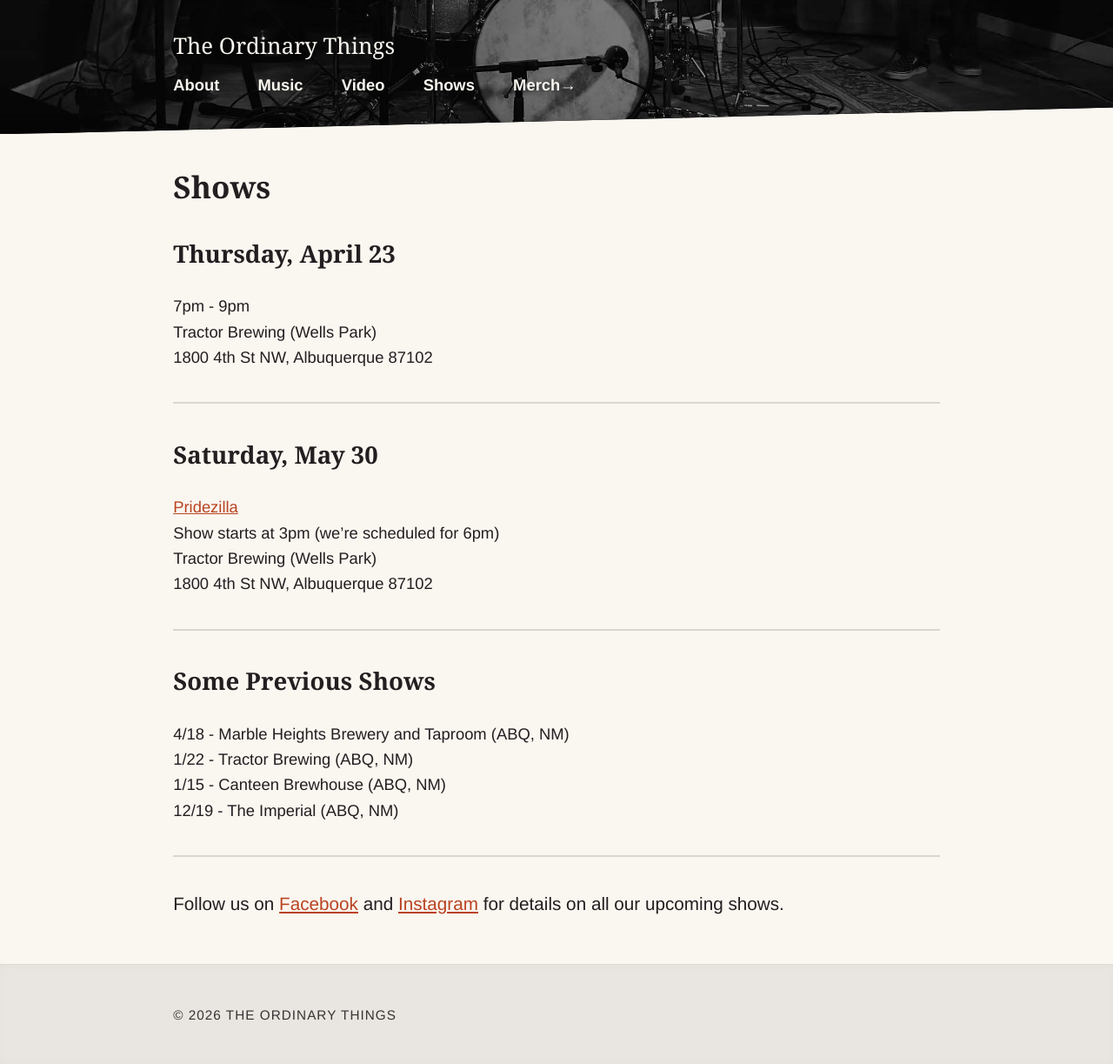
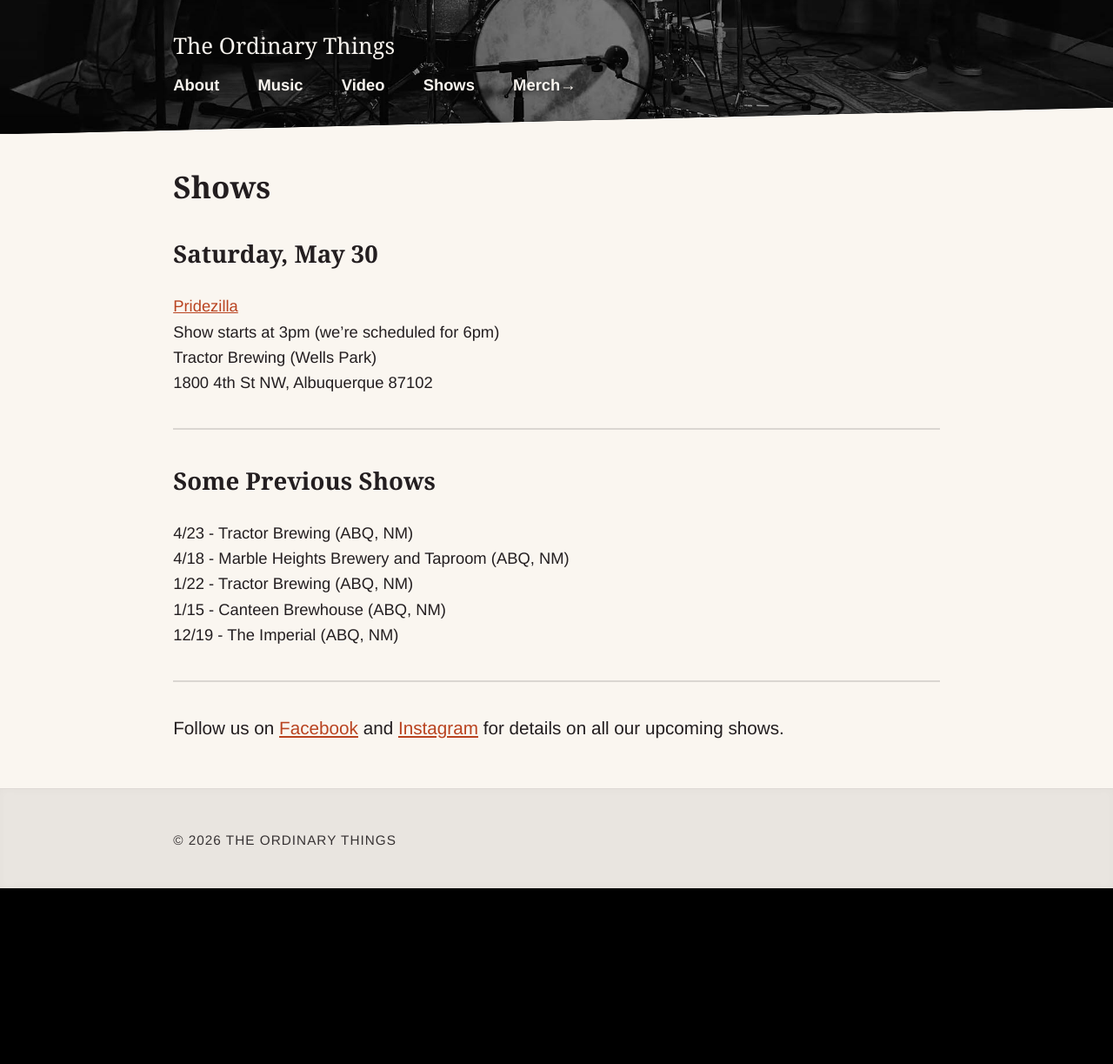
Before and after one commit to nsmsn/theordinarythings, a Jekyll site: the page built from shows.md, in a window 1280 px wide. Shown: the whole page at 87% size. Built offline with Jekyll 4.4.1, drawn with Linux system fonts in a browser that asks for light colours; some web fonts are replaced; after the commit the page ends 1021 px from its top, so only the background shows below that.

Commit message:
Updated Shows

```diff
--- a/shows.md
+++ b/shows.md
@@ -3,13 +3,6 @@ title: Shows
 date: 2026-04-05 14:03:00 -06:00
 permalink: "/shows/"
 layout: page
----
-
-## Thursday, April 23
-7pm - 9pm<br>
-Tractor Brewing (Wells Park)<br>
-1800 4th St NW, Albuquerque 87102
-
 ---
 
 ## Saturday, May 30
@@ -22,6 +15,7 @@ Tractor Brewing (Wells Park)<br>
 
 ## Some Previous Shows
 
+4/23 - Tractor Brewing (ABQ, NM)<br>
 4/18 - Marble Heights Brewery and Taproom (ABQ, NM)<br>
 1/22 - Tractor Brewing (ABQ, NM)<br>
 1/15 - Canteen Brewhouse (ABQ, NM)<br>
```
